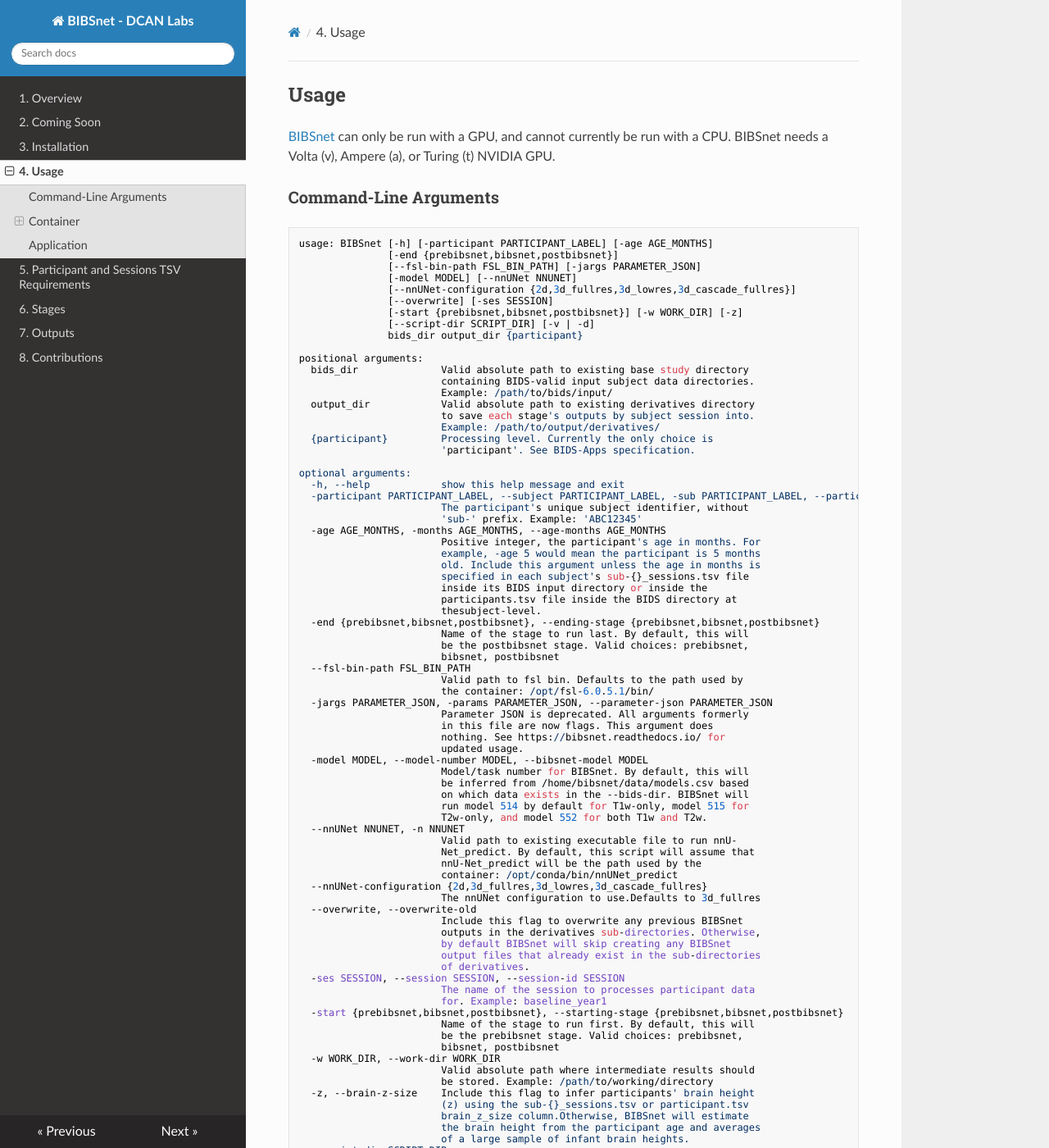
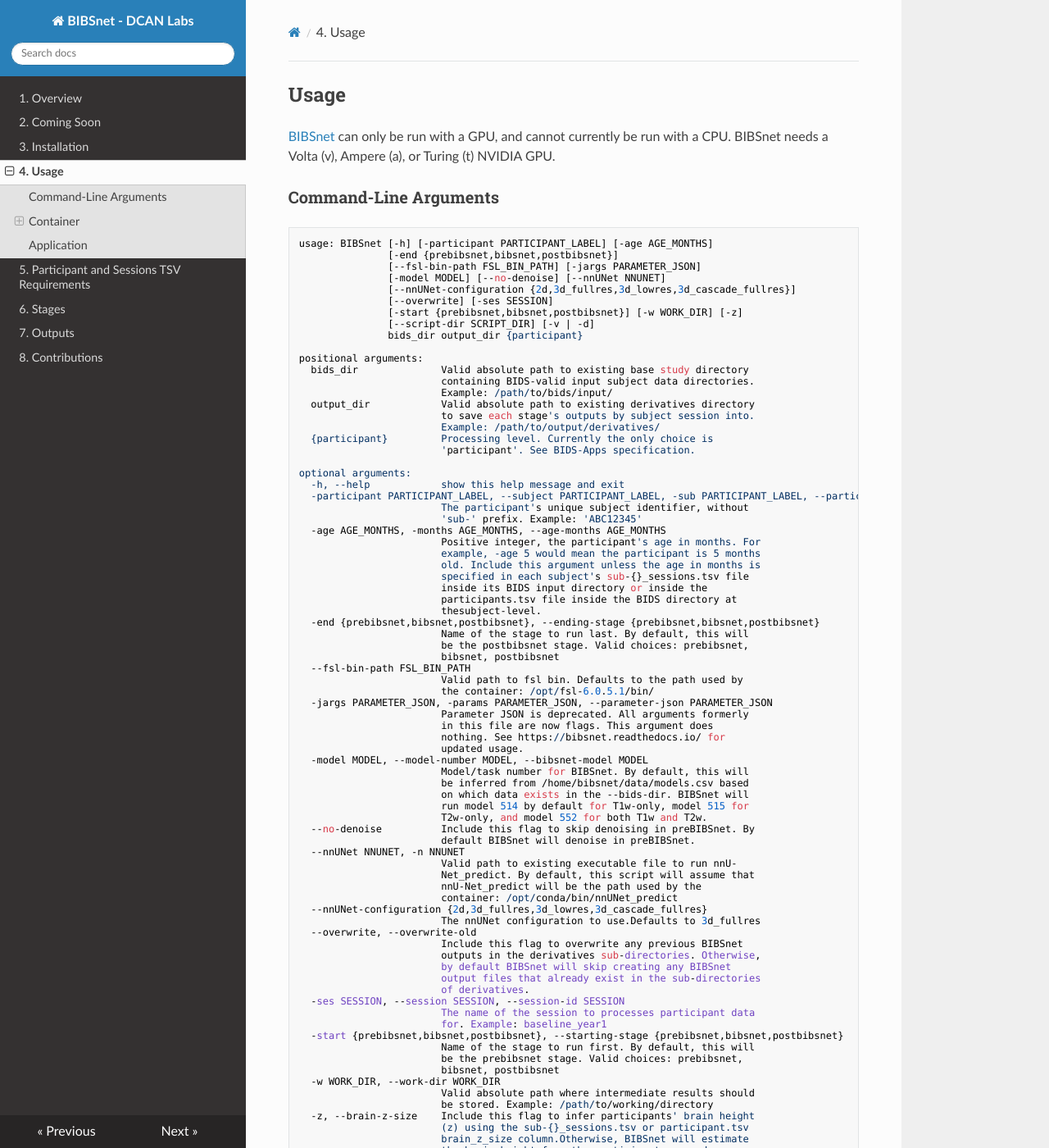
Before and after one commit to DCAN-Labs/BIBSnet, an MkDocs documentation site: the page built from docs/usage.md, in a window 1280 px wide and 1400 px high. Shown: the whole window at 82% size. Built offline with MkDocs 1.6.1, drawn with Linux system fonts in a browser that asks for light colours; nearby versions of some CDN libraries.

Commit message:
update usage, no-denoise option

```diff
--- a/docs/usage.md
+++ b/docs/usage.md
@@ -8,7 +8,7 @@
 usage: BIBSnet [-h] [-participant PARTICIPANT_LABEL] [-age AGE_MONTHS]
                [-end {prebibsnet,bibsnet,postbibsnet}]
                [--fsl-bin-path FSL_BIN_PATH] [-jargs PARAMETER_JSON]
-               [-model MODEL] [--nnUNet NNUNET]
+               [-model MODEL] [--no-denoise] [--nnUNet NNUNET]
                [--nnUNet-configuration {2d,3d_fullres,3d_lowres,3d_cascade_fullres}]
                [--overwrite] [-ses SESSION]
                [-start {prebibsnet,bibsnet,postbibsnet}] [-w WORK_DIR] [-z]
@@ -56,6 +56,8 @@
                         on which data exists in the --bids-dir. BIBSnet will
                         run model 514 by default for T1w-only, model 515 for
                         T2w-only, and model 552 for both T1w and T2w.
+  --no-denoise          Include this flag to skip denoising in preBIBSnet. By
+                        default BIBSnet will denoise in preBIBSnet.
   --nnUNet NNUNET, -n NNUNET
                         Valid path to existing executable file to run nnU-
                         Net_predict. By default, this script will assume that
```
